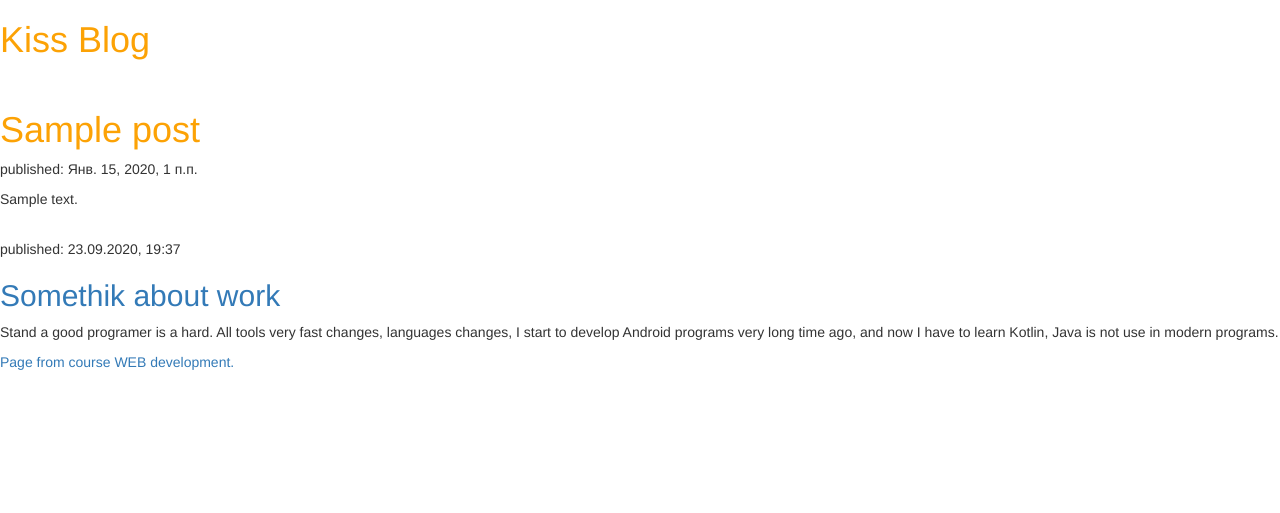
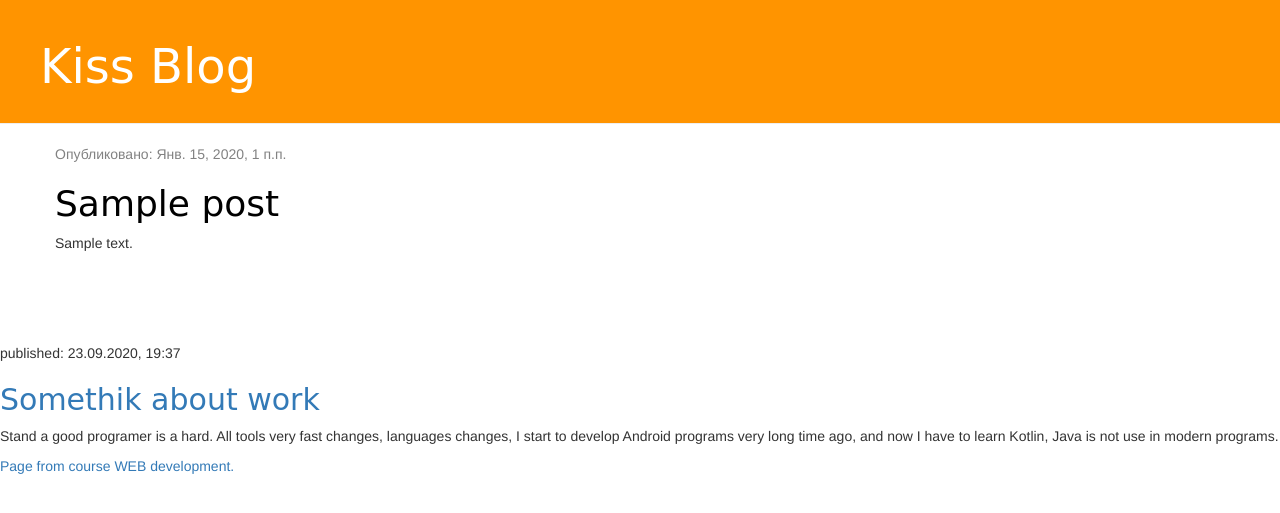
Before and after one commit to pavelfire/my-second-blog, a Django app: page / in a window 1280 px wide. Shown: the top 513 px of the page. Run offline with Django 3.2, Linux system fonts and the light colour scheme; tables that the repository leaves empty hold one stand-in row (values such as "Sample post"); some libraries are stand-ins or nearby versions.

Commit message:
Modified templates to display posts from database

```diff
--- a/blog/static/css/blog.css
+++ b/blog/static/css/blog.css
@@ -1,3 +1,46 @@
-h1 a {
-    color: #FCA205;
+.page-header {
+    background-color: #ff9400;
+    margin-top: 0;
+    padding: 20px 20px 20px 40px;
 }
+
+.page-header h1, .page-header h1 a, .page-header h1 a:visited, .page-header h1 a:active {
+    color: #ffffff;
+    font-size: 36pt;
+    text-decoration: none;
+}
+
+.content {
+    margin-left: 40px;
+}
+
+h1, h2, h3, h4 {
+    font-family: 'Lobster', cursive;
+}
+
+.date {
+    color: #828282;
+}
+
+.save {
+    float: right;
+}
+
+.post-form textarea, .post-form input {
+    width: 100%;
+}
+
+.top-menu, .top-menu:hover, .top-menu:visited {
+    color: #ffffff;
+    float: right;
+    font-size: 26pt;
+    margin-right: 20px;
+}
+
+.post {
+    margin-bottom: 70px;
+}
+
+.post h1 a, .post h1 a:visited {
+    color: #000000;
+}
--- a/blog/templates/blog/landing_page.html
+++ b/blog/templates/blog/landing_page.html
@@ -1,9 +1,11 @@
+{% load static %}
 <!DOCTYPE html>
 <html>
 <head>
   <!-- meta charset="UTF-8" -->
   <title>Four rules making pages</title>
-  <link rel="stylesheet" href="style.css">
+  <!-- link rel="stylesheet" href="style.css" -->
+  <link rel="stylesheet" href="{% static 'css/blog.css' %}">
   <link rel="icon" type="image" href="https://code.s3.yandex.net/web-code/rules-favicon.ico">
 </head>
 <body>
--- a/blog/templates/blog/post_list.html
+++ b/blog/templates/blog/post_list.html
@@ -8,19 +8,25 @@
 
     </head>
     <body>
-        <div>
+        <div class="page-header">
             <h1><a href="/">Kiss Blog</a></h1>
         </div>
 
-        {% for post in posts %}
-    		<div><br>
-
-        		<h1><a href="">{{ post.title }}</a></h1>
-			<p>published: {{ post.published_date }}</p>
-        		<p>{{ post.text|linebreaksbr }}</p>
-
-    		</div>
-	{% endfor %}
+<div class="content container">
+    <div class="row">
+        <div class="col-md-8">
+            {% for post in posts %}
+                <div class="post">
+                    <div class="date">
+                        <p>Опубликовано: {{ post.published_date }}</p>
+                    </div>
+                    <h1><a href="">{{ post.title }}</a></h1>
+                    <p>{{ post.text|linebreaksbr }}</p>
+                </div>
+            {% endfor %}
+        </div>
+    </div>
+</div>
 
 
 	<div><br>
```
